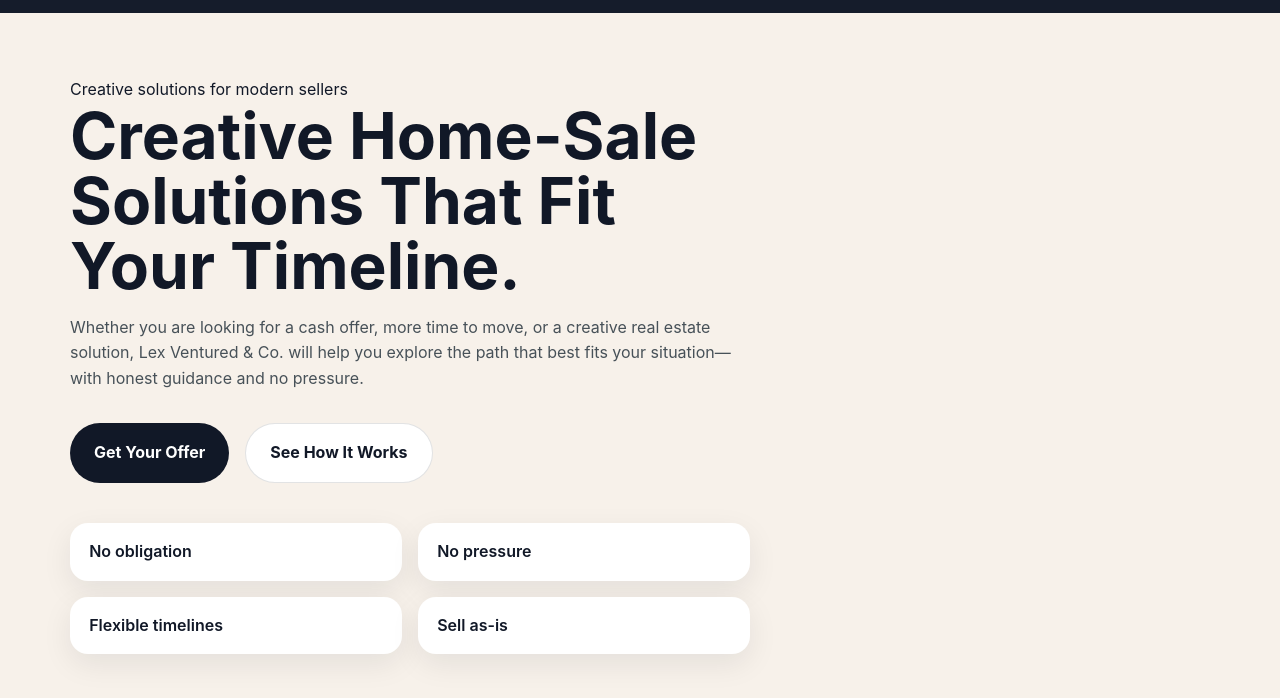
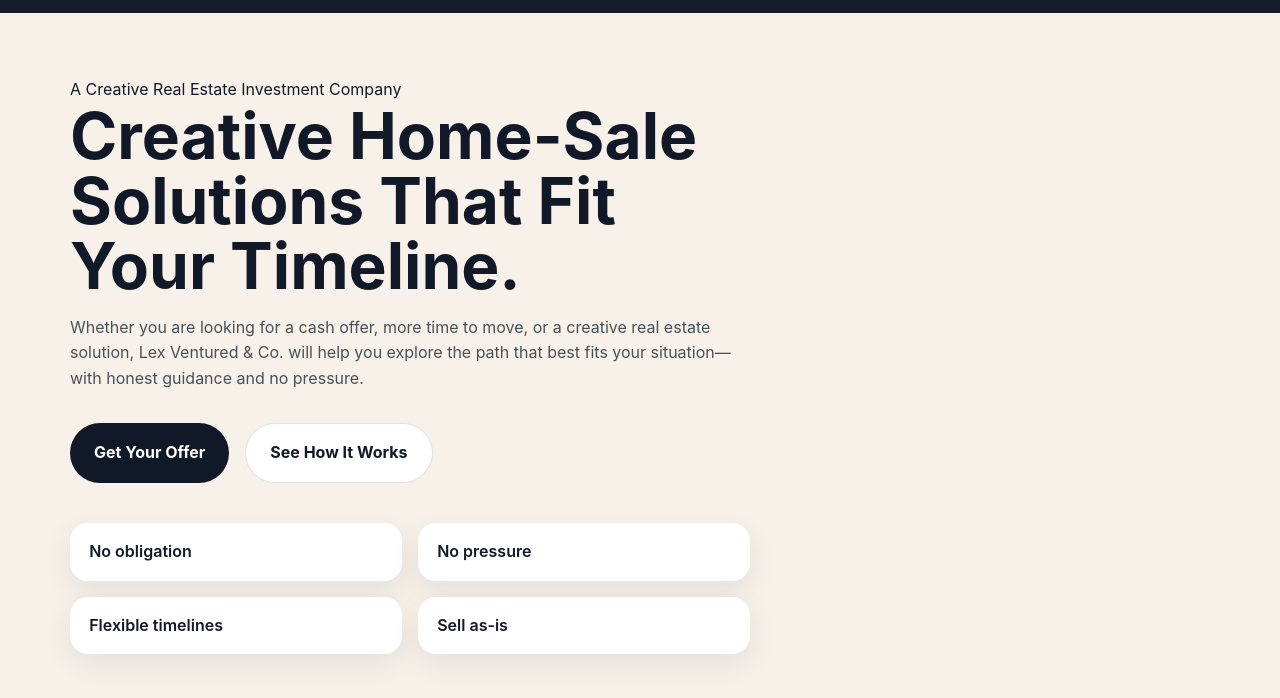
Before and after one commit to LABHousing/lex-ventured-website, a website: page public/index.html in a window 1280 px wide. Shown: the part 102-800 px from the top of the page. Drawn offline with Linux system fonts and the light colour scheme.

Commit message:
Update homepage eyebrow text

```diff
--- a/public/index.html
+++ b/public/index.html
@@ -46,7 +46,7 @@
       <section class="hero section-hero">
         <div class="container hero-inner">
           <div class="hero-copy">
-            <span class="eyebrow">Creative solutions for modern sellers</span>
+            <span class="eyebrow">A Creative Real Estate Investment Company</span>
             <h1>Creative Home-Sale Solutions That Fit Your Timeline.</h1>
             <p class="hero-text">Whether you are looking for a cash offer, more time to move, or a creative real estate solution, Lex Ventured & Co. will help you explore the path that best fits your situation—with honest guidance and no pressure.</p>
             <div class="hero-actions">
```
